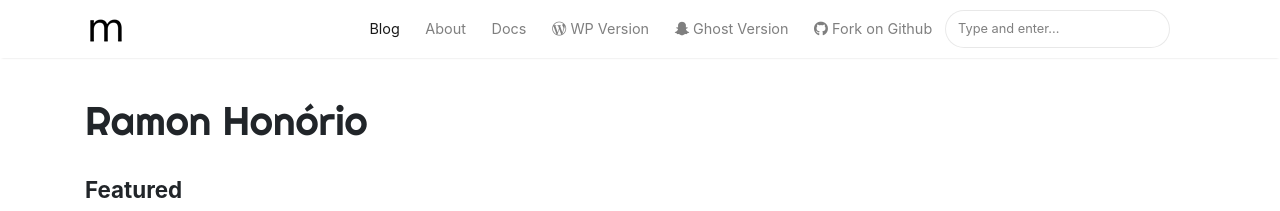
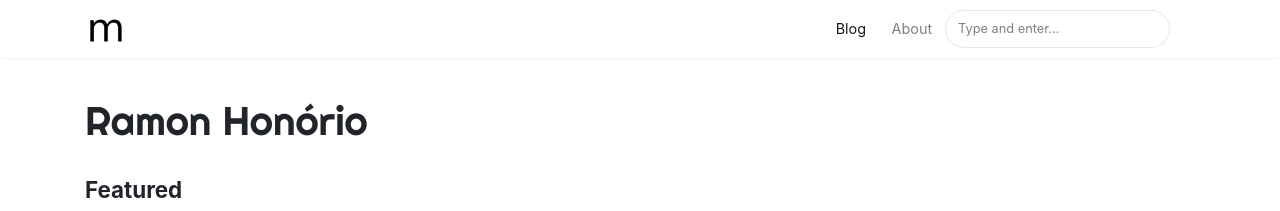
Before and after one commit to ramonoise/ramonoise.github.io, a Jekyll site: the page built from docs/index.html, in a window 1280 px wide. Shown: the top 211 px of the page. Built offline with Jekyll 4.4.1, drawn with Linux system fonts in a browser that asks for light colours; nearby versions of some CDN libraries; the list of posts is cut into pages by our own code.

```diff
--- a/docs/_config.yml
+++ b/docs/_config.yml
@@ -6,8 +6,7 @@ logo: 'assets/images/logo.png'
 favicon: 'assets/images/logo.png'
 baseurl: /mediumish-theme-jekyll
 google_analytics: 'UA-46278016-1'
-disqus: 'demowebsite'
-mailchimp-list: 'https://wowthemes.us11.list-manage.com/subscribe/post?u=8aeb20a530e124561927d3bd8&amp;id=8c3d2d214b'
+disqus: 'ramonilho-github'
 include: ["_pages"]
 permalink: /:title/
 
@@ -57,6 +56,6 @@ adsense-data-ad-client: "ca-pub-3412143450191416"
 adsense-data-ad-slot: "1363087678"
 
 # Lazy Images ("enabled" or "disabled")
-lazyimages: "disabled"
+lazyimages: "enabled"
 
 exclude: [changelog.md, LICENSE.txt, README.md, Gemfile, Gemfile.lock]
--- a/docs/_layouts/default.html
+++ b/docs/_layouts/default.html
@@ -75,21 +75,21 @@ ga('send', 'pageview');
                 <a class="nav-link" href="{{ site.baseurl }}/about">About</a>
                 </li>
 
-                <li class="nav-item">
+                <!-- <li class="nav-item">
                 <a target="_blank" class="nav-link" href="https://bootstrapstarter.com/bootstrap-templates/template-mediumish-bootstrap-jekyll/"> Docs</a>
                 </li>
 
                 <li class="nav-item">
                 <a target="_blank" class="nav-link" href="https://www.wowthemes.net/themes/mediumish-wordpress/"><i class="fab fa-wordpress-simple"></i> WP Version</a>
-                </li>
+                </li> -->
 
-                <li class="nav-item">
+                <!-- <li class="nav-item">
                 <a target="_blank" class="nav-link" href="https://www.wowthemes.net/themes/mediumish-ghost/"><i class="fab fa-snapchat-ghost"></i> Ghost Version</a>
                 </li>
 
                 <li class="nav-item">
                 <a target="_blank" class="nav-link" href="https://github.com/wowthemesnet/mediumish-theme-jekyll"><i class="fab fa-github"></i> Fork on Github</a>
-                </li>
+                </li> -->
 
                 {% include search-lunr.html %}
 
```
Also changed, not shown: .github/workflows/jekyll.yml (added), docs/Gemfile.lock (deleted).
